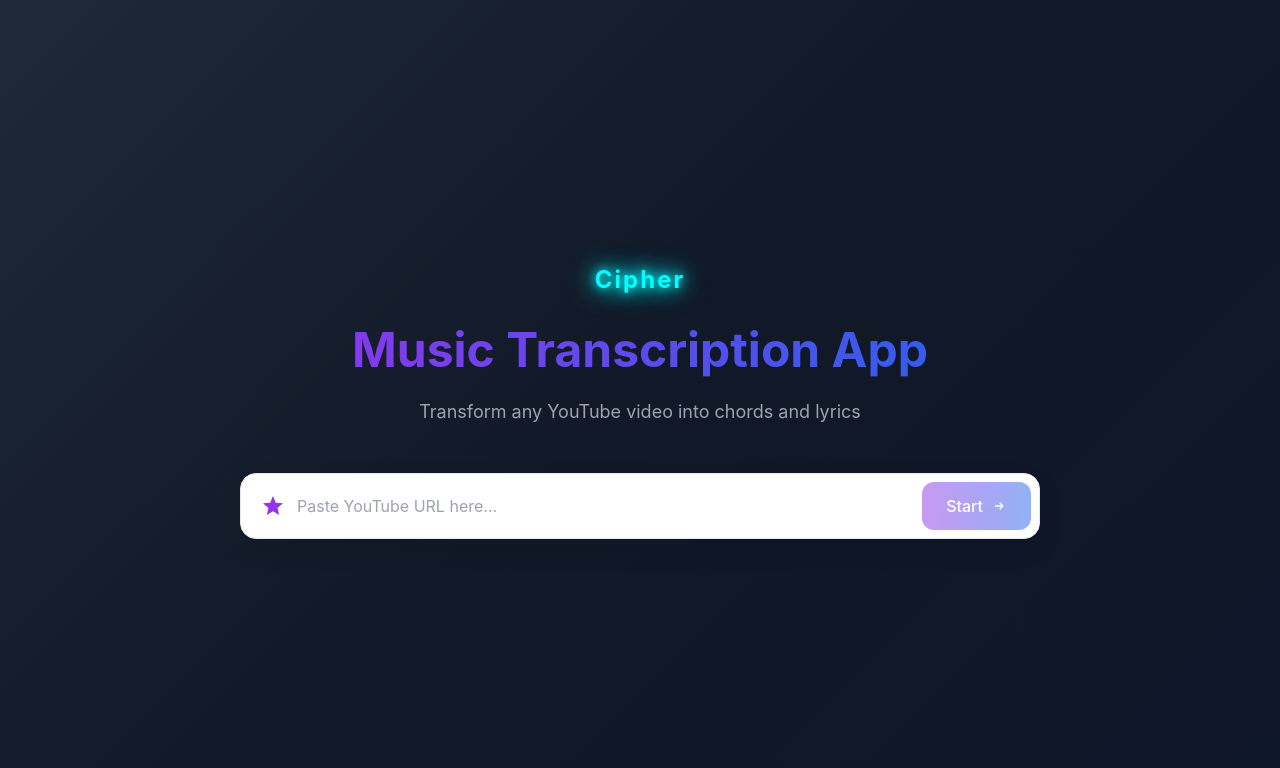
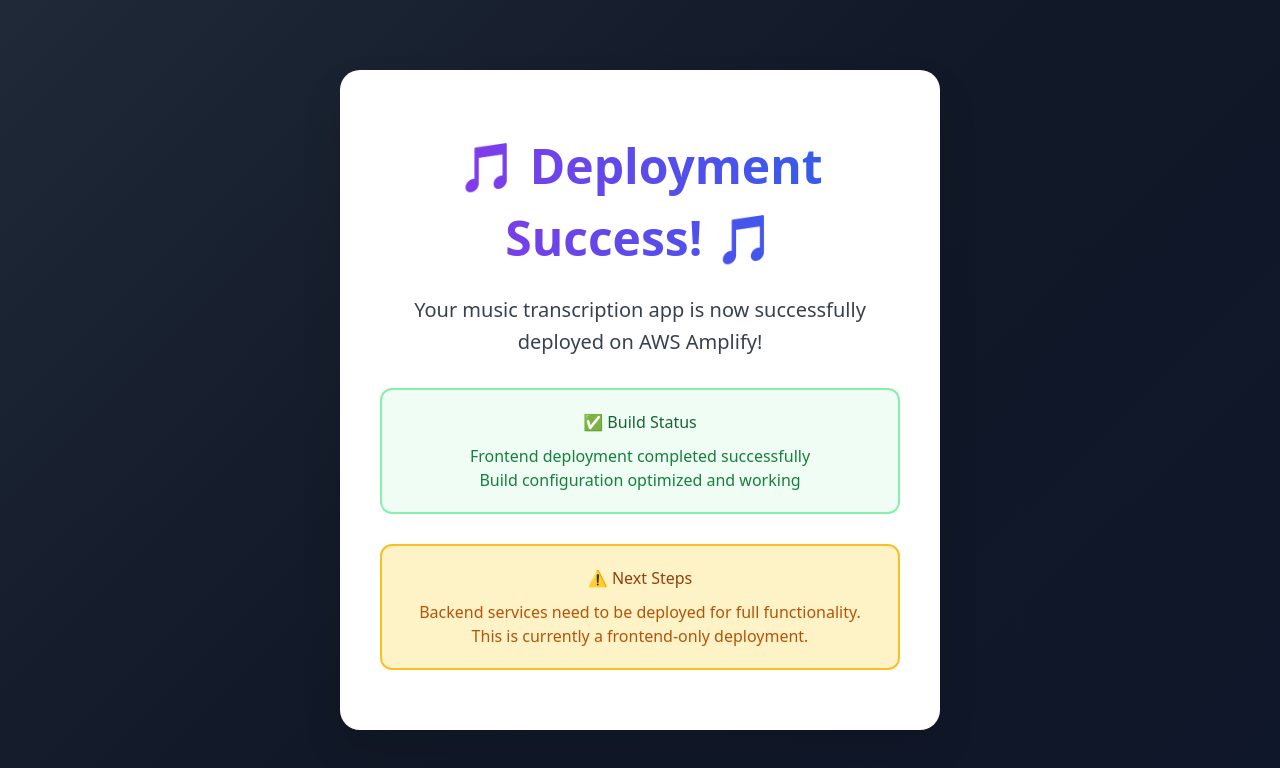
Before and after one commit to DannyWilsonCodeShop/music-transcription-app, a React (Vite) app: page / in a window 1280 px wide. Shown: the top 768 px of the page. Built offline with nearby package versions, Linux system fonts and the light colour scheme; no server answers.

Commit message:
Deploy success page - verify deployment pipeline working

```diff
--- /dev/null
+++ b/postcss.config.js
@@ -0,0 +1,3 @@
+export default {
+  plugins: {},
+}
--- a/src/App.tsx
+++ b/src/App.tsx
@@ -1,55 +1,4 @@
-import { useState, useEffect } from 'react';
-import { startTranscription, getJobStatus, TranscriptionJob } from './services/transcriptionService';
-
 function App() {
-  const [url, setUrl] = useState('');
-  const [isLoading, setIsLoading] = useState(false);
-  const [jobId, setJobId] = useState<string | null>(null);
-  const [job, setJob] = useState<TranscriptionJob | null>(null);
-  const [pdfUrl, setPdfUrl] = useState<string | null>(null);
-  const [error, setError] = useState<string | null>(null);
-
-  useEffect(() => {
-    if (!jobId) return;
-    const pollInterval = setInterval(async () => {
-      const status = await getJobStatus(jobId);
-      if (status) {
-        setJob(status);
-        if (status.status === 'COMPLETE') {
-          clearInterval(pollInterval);
-          setIsLoading(false);
-          // Use backend-generated PDF URL
-          if (status.pdfUrl) {
-            setPdfUrl(status.pdfUrl);
-          }
-        } else if (status.status === 'FAILED') {
-          clearInterval(pollInterval);
-          setIsLoading(false);
-        }
-      }
-    }, 2000);
-    return () => clearInterval(pollInterval);
-  }, [jobId]);
-
-  const handleSubmit = async (e: React.FormEvent) => {
-    e.preventDefault();
-    if (!url.trim()) return;
-
-    setIsLoading(true);
-    setError(null);
-    setJob(null);
-    setPdfUrl(null);
-
-    try {
-      const newJobId = await startTranscription(url);
-      setJobId(newJobId);
-    } catch (error) {
-      console.error('Failed:', error);
-      setIsLoading(false);
-      setError(error instanceof Error ? error.message : 'Failed to start transcription. Please check if the backend is deployed.');
-    }
-  };
-
   return (
     <div style={{
       minHeight: '100vh',
@@ -57,248 +6,63 @@ function App() {
       display: 'flex',
       alignItems: 'center',
       justifyContent: 'center',
-      padding: '20px'
+      padding: '20px',
+      fontFamily: 'system-ui, -apple-system, sans-serif'
     }}>
-      <div style={{ width: '100%', maxWidth: '800px' }}>
-
-        {/* Header */}
-        <div style={{ textAlign: 'center', marginBottom: '48px' }}>
-          <h1 className="Cipher" style={{
-            fontSize: '24px',
-            fontWeight: 'bold',
-            color: '#00ffff',
-            textShadow: '0 0 10px #00ffff, 0 0 20px #00ffff, 0 0 30px #00ffff',
-            marginBottom: '16px',
-            letterSpacing: '2px'
+      <div style={{
+        textAlign: 'center',
+        backgroundColor: 'white',
+        padding: '60px 40px',
+        borderRadius: '20px',
+        boxShadow: '0 20px 40px rgba(0,0,0,0.1)',
+        maxWidth: '600px'
       }}>
-            Cipher
-          </h1>
         <h1 style={{
           fontSize: '48px',
           fontWeight: 'bold',
           background: 'linear-gradient(to right, #9333ea, #2563eb)',
           WebkitBackgroundClip: 'text',
           WebkitTextFillColor: 'transparent',
-            marginBottom: '12px'
+          marginBottom: '20px'
         }}>
-            Music Transcription App
+          🎵 Deployment Success! 🎵
         </h1>
-          <p style={{ color: '#9ca3af', fontSize: '18px' }}>
-            Transform any YouTube video into chords and lyrics
+
+        <p style={{
+          fontSize: '20px',
+          color: '#374151',
+          marginBottom: '30px',
+          lineHeight: '1.6'
+        }}>
+          Your music transcription app is now successfully deployed on AWS Amplify!
+        </p>
+
+        <div style={{
+          backgroundColor: '#f0fdf4',
+          border: '2px solid #86efac',
+          borderRadius: '12px',
+          padding: '20px',
+          marginBottom: '30px'
+        }}>
+          <h2 style={{ color: '#166534', marginBottom: '10px' }}>✅ Build Status</h2>
+          <p style={{ color: '#15803d', margin: 0 }}>
+            Frontend deployment completed successfully<br/>
+            Build configuration optimized and working
           </p>
         </div>
 
-        {/* Search Bar */}
-        <form onSubmit={handleSubmit}>
         <div style={{
-            display: 'flex',
-            alignItems: 'center',
-            backgroundColor: 'white',
-            borderRadius: '16px',
-            boxShadow: '0 10px 25px rgba(0,0,0,0.1)',
-            border: '1px solid #e5e7eb',
-            overflow: 'hidden',
-            transition: 'box-shadow 0.3s'
+          backgroundColor: '#fef3c7',
+          border: '2px solid #fbbf24',
+          borderRadius: '12px',
+          padding: '20px'
         }}>
-
-            {/* Sparkle Icon */}
-            <div style={{ paddingLeft: '20px', paddingRight: '12px' }}>
-              <svg width="24" height="24" viewBox="0 0 24 24" fill="#9333ea">
-                <path d="M12 2L9.19 8.63L2 9.24l5.46 4.73L5.82 21L12 17.27L18.18 21l-1.64-7.03L22 9.24l-7.19-.61L12 2z"/>
-              </svg>
+          <h2 style={{ color: '#92400e', marginBottom: '10px' }}>⚠️ Next Steps</h2>
+          <p style={{ color: '#b45309', margin: 0 }}>
+            Backend services need to be deployed for full functionality.<br/>
+            This is currently a frontend-only deployment.
+          </p>
         </div>
-
-            {/* Input */}
-            <input
-              type="text"
-              value={url}
-              onChange={(e) => setUrl(e.target.value)}
-              placeholder="Paste YouTube URL here..."
-              disabled={isLoading}
-              style={{
-                flex: 1,
-                padding: '20px 0',
-                fontSize: '16px',
-                border: 'none',
-                outline: 'none',
-                color: '#1f2937',
-                backgroundColor: 'transparent'
-              }}
-            />
-
-            {/* Button */}
-            <button
-              type="submit"
-              disabled={!url.trim() || isLoading}
-              style={{
-                margin: '8px',
-                padding: '12px 24px',
-                background: 'linear-gradient(to right, #9333ea, #2563eb)',
-                color: 'white',
-                fontWeight: '500',
-                borderRadius: '12px',
-                border: 'none',
-                cursor: url.trim() && !isLoading ? 'pointer' : 'not-allowed',
-                opacity: !url.trim() || isLoading ? 0.5 : 1,
-                display: 'flex',
-                alignItems: 'center',
-                gap: '8px',
-                transition: 'all 0.2s'
-              }}
-            >
-              {isLoading ? 'Processing...' : 'Start'}
-              {!isLoading && (
-                <svg width="16" height="16" viewBox="0 0 24 24" fill="none" stroke="currentColor" strokeWidth="2">
-                  <path d="M13 7l5 5m0 0l-5 5m5-5H6"/>
-                </svg>
-              )}
-            </button>
-          </div>
-        </form>
-
-        {/* Progress */}
-        {isLoading && job && (
-          <div style={{
-            marginTop: '24px',
-            padding: '24px',
-            backgroundColor: 'white',
-            borderRadius: '16px',
-            boxShadow: '0 4px 12px rgba(0,0,0,0.08)',
-            border: '1px solid #e5e7eb'
-          }}>
-            <div style={{ display: 'flex', justifyContent: 'space-between', marginBottom: '12px' }}>
-              <span style={{ color: '#374151', fontWeight: '500' }}>{job.currentStep || 'Processing...'}</span>
-              <span style={{ color: '#9333ea', fontWeight: '600' }}>{job.progress || 0}%</span>
-            </div>
-            <div style={{
-              width: '100%',
-              height: '10px',
-              backgroundColor: '#e5e7eb',
-              borderRadius: '999px',
-              overflow: 'hidden'
-            }}>
-              <div style={{
-                height: '100%',
-                background: 'linear-gradient(to right, #9333ea, #2563eb)',
-                borderRadius: '999px',
-                width: `${job.progress || 0}%`,
-                transition: 'width 0.5s'
-              }}/>
-            </div>
-          </div>
-        )}
-
-        {/* Error */}
-        {error && (
-          <div style={{
-            marginTop: '24px',
-            padding: '24px',
-            background: 'linear-gradient(to right, #fef2f2, #fee2e2)',
-            borderRadius: '16px',
-            border: '1px solid #fca5a5'
-          }}>
-            <h2 style={{ fontSize: '20px', fontWeight: '600', color: '#991b1b', marginBottom: '8px' }}>
-              ❌ Error
-            </h2>
-            <p style={{ color: '#dc2626', marginBottom: '16px' }}>{error}</p>
-            <details style={{ color: '#7f1d1d', fontSize: '14px' }}>
-              <summary style={{ cursor: 'pointer', fontWeight: '500' }}>Troubleshooting</summary>
-              <ul style={{ marginTop: '12px', paddingLeft: '20px' }}>
-                <li>Check if the backend infrastructure is deployed</li>
-                <li>Verify the API Gateway URL in transcriptionService.ts</li>
-                <li>Check AWS CloudWatch logs for errors</li>
-                <li>Ensure all Lambda functions are deployed</li>
-                <li>Run: <code style={{ backgroundColor: '#fee2e2', padding: '2px 6px', borderRadius: '4px' }}>./deploy-backend.sh</code></li>
-              </ul>
-            </details>
-          </div>
-        )}
-
-        {/* Job Failed */}
-        {job?.status === 'FAILED' && (
-          <div style={{
-            marginTop: '24px',
-            padding: '24px',
-            background: 'linear-gradient(to right, #fef2f2, #fee2e2)',
-            borderRadius: '16px',
-            border: '1px solid #fca5a5'
-          }}>
-            <h2 style={{ fontSize: '20px', fontWeight: '600', color: '#991b1b', marginBottom: '8px' }}>
-              ❌ Transcription Failed
-            </h2>
-            <p style={{ color: '#dc2626', marginBottom: '8px' }}>{job.error || 'An unknown error occurred'}</p>
-            <button
-              onClick={() => {
-                setJob(null);
-                setJobId(null);
-                setError(null);
-                setIsLoading(false);
-              }}
-              style={{
-                padding: '10px 20px',
-                backgroundColor: '#dc2626',
-                color: 'white',
-                borderRadius: '8px',
-                border: 'none',
-                cursor: 'pointer',
-                fontWeight: '500'
-              }}
-            >
-              Try Again
-            </button>
-          </div>
-        )}
-
-        {/* Results */}
-        {job?.status === 'COMPLETE' && (
-          <div style={{
-            marginTop: '24px',
-            padding: '24px',
-            background: 'linear-gradient(to right, #f0fdf4, #dcfce7)',
-            borderRadius: '16px',
-            border: '1px solid #86efac'
-          }}>
-            <h2 style={{ fontSize: '20px', fontWeight: '600', color: '#166534', marginBottom: '8px' }}>
-              ✓ Transcription Complete!
-            </h2>
-            <p style={{ color: '#15803d', marginBottom: '16px' }}>{job.title}</p>
-            {pdfUrl && (
-              <div style={{ display: 'flex', gap: '12px' }}>
-                <a
-                  href={pdfUrl}
-                  download={`${job.title || 'transcription'}.pdf`}
-                  style={{
-                    display: 'inline-block',
-                    padding: '10px 20px',
-                    backgroundColor: '#16a34a',
-                    color: 'white',
-                    borderRadius: '8px',
-                    textDecoration: 'none',
-                    fontWeight: '500'
-                  }}
-                >
-                  Download PDF
-                </a>
-                <a
-                  href={pdfUrl}
-                  target="_blank"
-                  rel="noopener noreferrer"
-                  style={{
-                    display: 'inline-block',
-                    padding: '10px 20px',
-                    backgroundColor: '#2563eb',
-                    color: 'white',
-                    borderRadius: '8px',
-                    textDecoration: 'none',
-                    fontWeight: '500'
-                  }}
-                >
-                  View PDF
-                </a>
-              </div>
-            )}
-          </div>
-        )}
       </div>
     </div>
   );
```
Also changed, not shown: 6 other files (tests, documents, lock files or other folders). Lines whose indentation alone changed are shown as unchanged.
